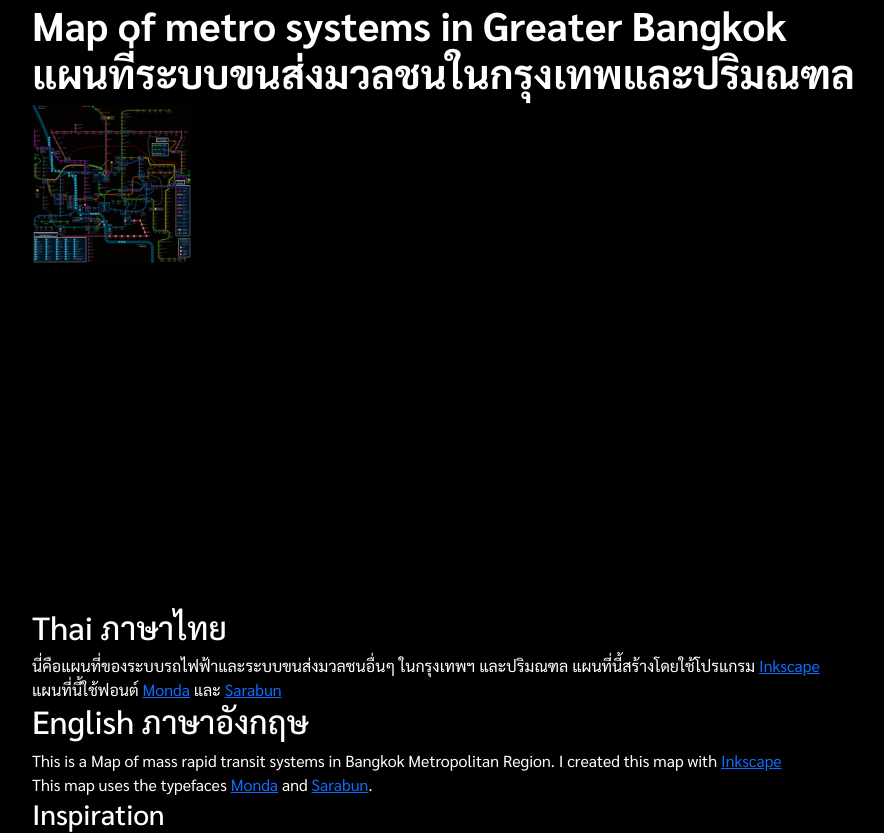
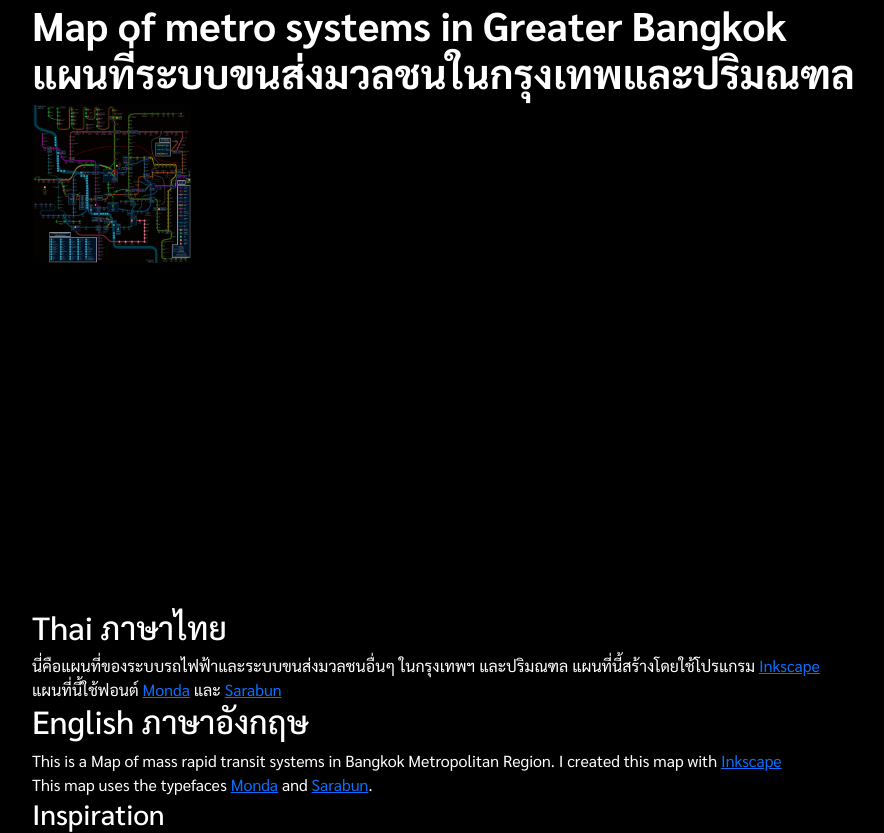
Before and after one commit to worramaitk/bangkokmetro, a plain HTML site: page index.html in a window 1280 px wide. Shown: the top 833 px of the page, without its empty margins (50-934 px from the left). Drawn offline with nearby package versions, Linux system fonts and the light colour scheme; a web font is replaced by a local one.

Commit message:
Update the path for the thumbnail in index.html

```diff
--- a/index.html
+++ b/index.html
@@ -52,7 +52,7 @@
     <h1><b>Map of metro systems in Greater Bangkok<br>แผนที่ระบบขนส่งมวลชนในกรุงเทพและปริมณฑล</b></h1>
     <div id="galley">
       <ul class="pictures">
-        <li><img data-original="https://raw.githubusercontent.com/worramaitk/bangkokmetro/refs/heads/main/2024-10-08-dark-bangkok-metro-map-beta.png" src="https://raw.githubusercontent.com/worramaitk/bangkokmetro/refs/heads/main/2024-10-08-dark-thumb-bangkok-metro-map-beta.png" alt="Dark theme map"></li>
+        <li><img data-original="https://raw.githubusercontent.com/worramaitk/bangkokmetro/refs/heads/main/2024-10-08-dark-bangkok-metro-map-beta.png" src="https://raw.githubusercontent.com/worramaitk/bangkokmetro/refs/heads/main/2024-10-08-dark-thum-bangkok-metro-map-beta.png" alt="Dark theme map"></li>
         <!-- <li><img data-original="../images/tibet-2.jpg" src="../images/thumbnails/tibet-2.jpg" alt="Tibetan Plateau"></li>
         <li><img data-original="../images/tibet-3.jpg" src="../images/thumbnails/tibet-3.jpg" alt="Jokhang Temple"></li>
         <li><img data-original="../images/tibet-4.jpg" src="../images/thumbnails/tibet-4.jpg" alt="Potala Palace 1"></li>
```
